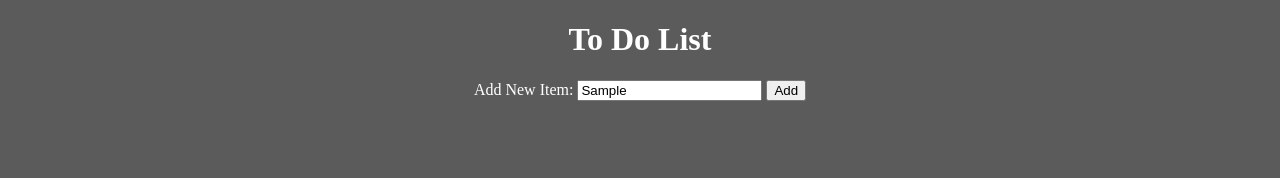
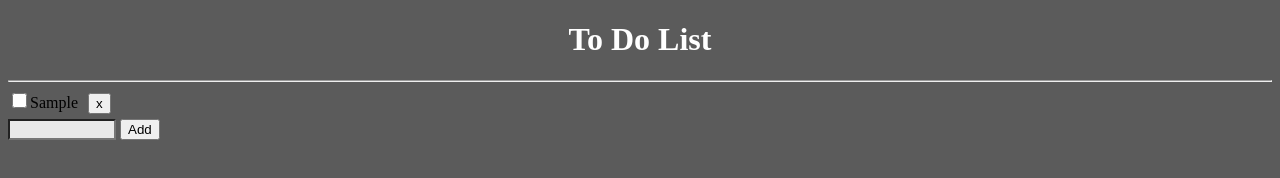
Before and after one commit to NightFury300/ToDoList, a plain HTML site: page index.html in a window 1280 px wide. Both pictures are taken after typing "Sample" into the empty fields and a click on the button "Add". Drawn offline with Linux system fonts and the light colour scheme.

Commit message:
Added remove button functionality and floating text area

```diff
--- a/index.html
+++ b/index.html
@@ -5,16 +5,18 @@
         <link rel="stylesheet" href="style.css">
     </head>
     <body>
-        <div class="title">
-            <h1>To Do List</h1>
+        <div class="title" style="position: static;">
+            <header><h1>To Do List</h1></header>
+            <hr>
         </div>
-        <div class="input">
-            <label id="inputText"> Add New Item:</label>
-            <input type="text">
-            <button>Add</button>
-        </div>
+
         <span class="list">
 
         </span>
+        <div class="input">
+            <input type="text" id="textbox" style="width: 100px;">
+            <button id="add">Add</button>
+        </div>
     </body>
+    <script src="script.js"></script>
 </html>
--- /dev/null
+++ b/script.js
@@ -0,0 +1,33 @@
+const textBox = document.querySelector("#textbox");
+const checkbox = `<input type="checkbox" id="done"></input>`;
+document.querySelector("#add").addEventListener('click',() => {
+    var text = textBox.value;
+    addItemElement(text);
+    textBox.value = "";
+})
+function getCheckboxElement(){
+    var checkbox = document.createElement("input");
+    checkbox.setAttribute("type","checkbox");
+    checkbox.setAttribute("id","done");
+    return checkbox;
+}
+function getRemoveButtonElement(){
+    var button = document.createElement("button");
+    button.innerHTML = "x";
+    button.setAttribute("id","remove");
+    button.addEventListener('click',removeItemElement);
+    return button;
+}
+function addItemElement(text){
+    var element = document.createElement("div");
+    element.setAttribute("id","listItem")
+
+    element.appendChild(getCheckboxElement());
+    element.innerHTML += `${text}`;
+    element.appendChild(getRemoveButtonElement());
+
+    document.querySelector(".list").appendChild(element);
+}
+function removeItemElement(e){
+e.target.parentNode.remove();
+}
--- a/style.css
+++ b/style.css
@@ -7,11 +7,25 @@ body{
 }
 .input{
     color: white;
-    text-align: center;
+}
+#textbox{
+    background-color: rgb(233, 233, 233);
+}
+#textbox:focus{
+    background-color: wheat;
 }
 .list{
-    width: 100px;
+    width: fit-content;
     height: auto;
-    display: block;
-    background-color: white;
 }
+#listItem{
+    padding-bottom: 5px;
+}
+#done{
+    width:15px;
+    height:15px;
+    background:white;
+}
+#remove{
+    margin-left: 10px;
+}
```
